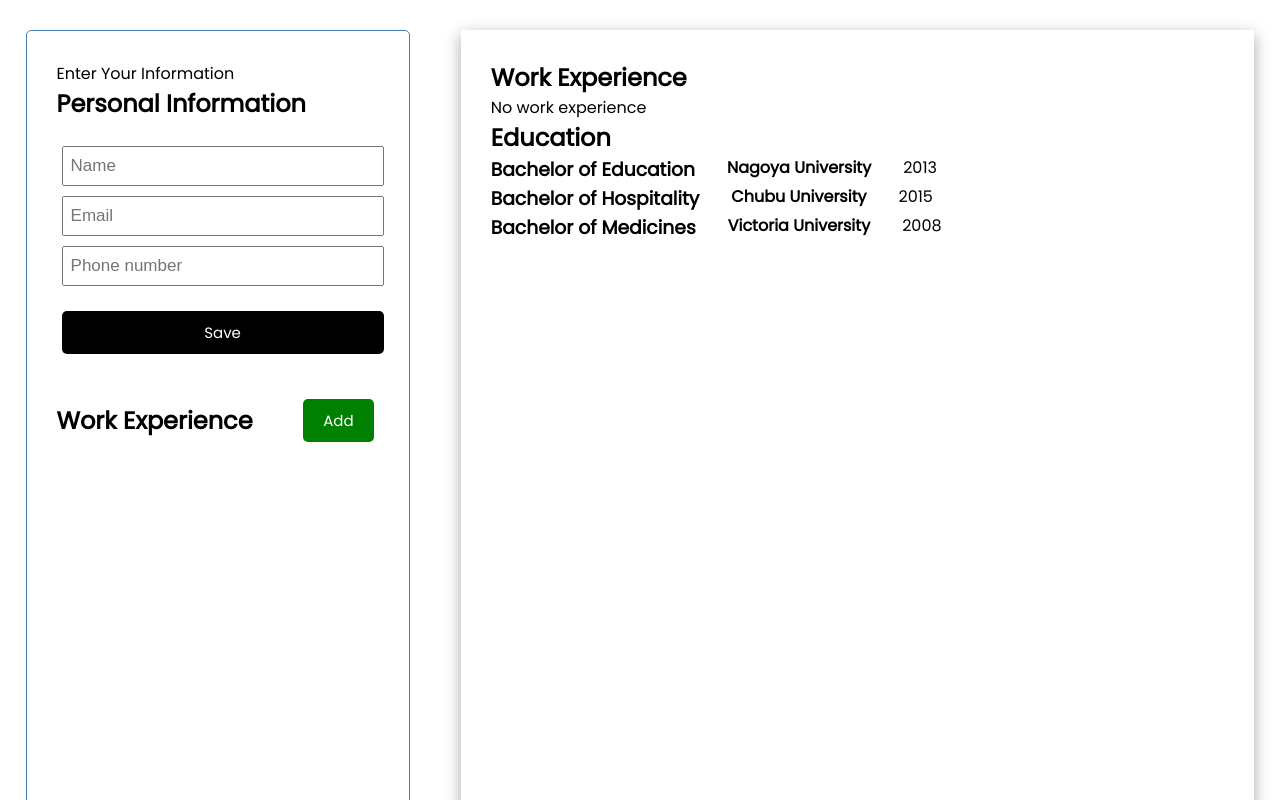
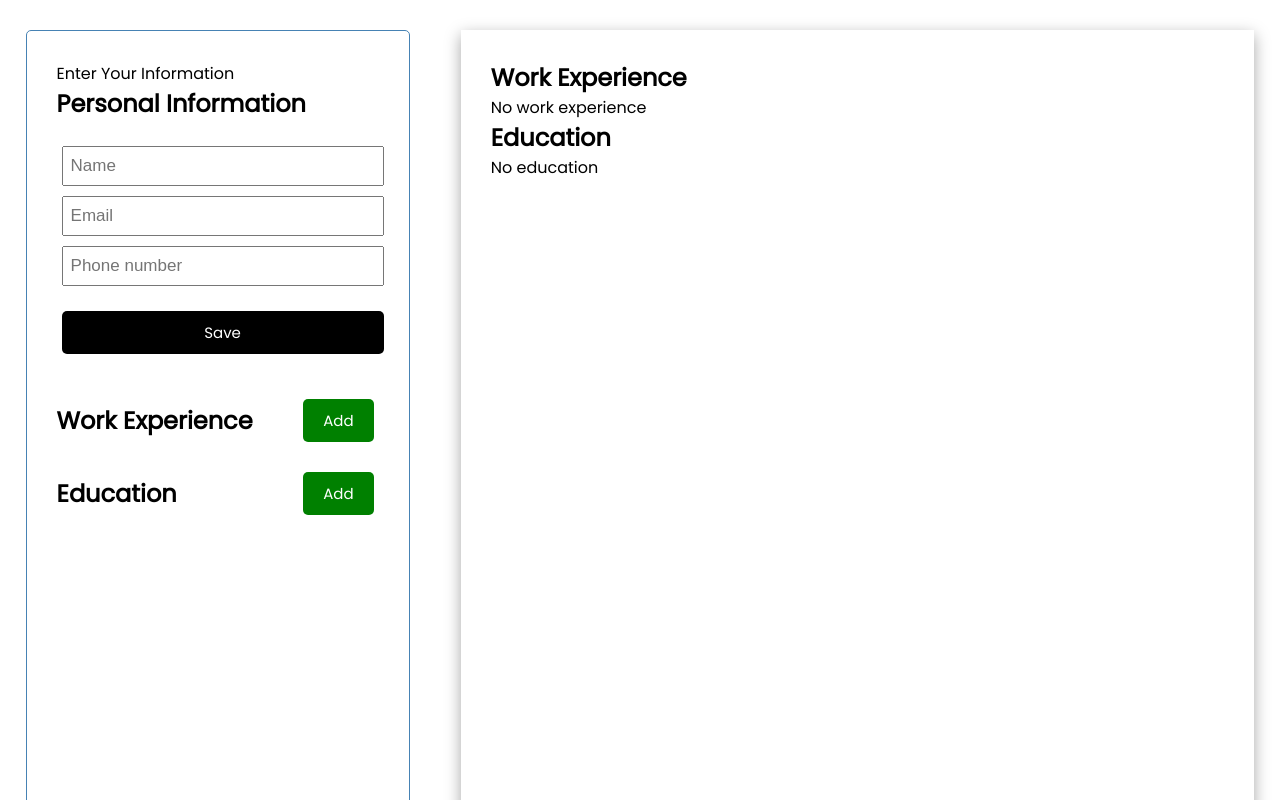
Before and after one commit to amirobinsonmuto/cv-project, a React (Create React App) app: page / in a window 1280 px wide. Shown: the top 800 px of the page. Built offline with nearby package versions, Linux system fonts and the light colour scheme.

Commit message:
Edit education related components

```diff
--- a/src/App.js
+++ b/src/App.js
@@ -1,36 +1,18 @@
 import Header from "./components/Header";
 import AddPersonalInfo from "./components/AddPersonalInfo";
+import AddWorkExperience from "./components/AddWorkExperience";
+import AddEducation from "./components/AddEducation";
 import PersonalInfo from "./components/PersonalInfo";
 import WorkExperiences from "./components/WorkExperiences";
 import Educations from "./components/Educations";
 import { useState } from "react";
-import AddWorkExperience from "./components/AddWorkExperience";
 
 function App() {
   const [personalInfo, setPersonalInfo] = useState("");
   const [showAddWorkExperience, setShowAddWorkExperience] = useState(false);
+  const [showAddEducation, setShowAddEducation] = useState(false);
   const [workExperiences, setWorkExperiences] = useState("");
-
-  const educations = [
-    {
-      id: 1,
-      school: "Nagoya University",
-      program: "Bachelor of Education",
-      year: 2013,
-    },
-    {
-      id: 2,
-      school: "Chubu University",
-      program: "Bachelor of Hospitality",
-      year: 2015,
-    },
-    {
-      id: 3,
-      school: "Victoria University",
-      program: "Bachelor of Medicines",
-      year: 2008,
-    },
-  ];
+  const [educations, setEducations] = useState("");
 
   // Add personal info
   const addPersonalInfo = (personalInfo) => {
@@ -52,6 +34,14 @@ function App() {
     setWorkExperiences([...workExperiences, newWorkExperience]);
   };
 
+  // Add education
+  const addEducation = (education) => {
+    const id = Math.floor(Math.random() * 10000) + 1;
+
+    const newEducation = { id, ...education };
+    setEducations([...educations, newEducation]);
+  };
+
   return (
     <div className="container">
       <div className="forms">
@@ -66,6 +56,12 @@ function App() {
         {showAddWorkExperience && (
           <AddWorkExperience onAdd={addWorkExperience} />
         )}
+        <Header
+          title="Education"
+          onAdd={() => setShowAddEducation(!showAddEducation)}
+          showAdd={showAddEducation}
+        />
+        {showAddEducation && <AddEducation onAdd={addEducation} />}
       </div>
 
       <div className="resume">
--- /dev/null
+++ b/src/components/AddEducation.js
@@ -0,0 +1,50 @@
+import { useState } from "react";
+
+const AddEducation = ({ onAdd }) => {
+  const [school, setSchool] = useState("");
+  const [program, setProgram] = useState("");
+  const [year, setYear] = useState("");
+
+  const onSubmit = (e) => {
+    e.preventDefault();
+
+    if (!program) {
+      alert("Please enter school");
+      return;
+    }
+
+    onAdd({ school, program, year });
+
+    setSchool("");
+    setProgram("");
+    setYear("");
+  };
+
+  return (
+    <form className="add-form" onSubmit={onSubmit}>
+      <div className="form-control">
+        <input
+          type="text"
+          placeholder="Program"
+          value={program}
+          onChange={(e) => setProgram(e.target.value)}
+        />
+        <input
+          type="text"
+          placeholder="School"
+          value={school}
+          onChange={(e) => setSchool(e.target.value)}
+        />
+        <input
+          type="number"
+          placeholder="Graduation Year"
+          value={year}
+          onChange={(e) => setYear(e.target.value)}
+        />
+      </div>
+      <input type="submit" value="Save" className="btn btn-block" />
+    </form>
+  );
+};
+
+export default AddEducation;
```
